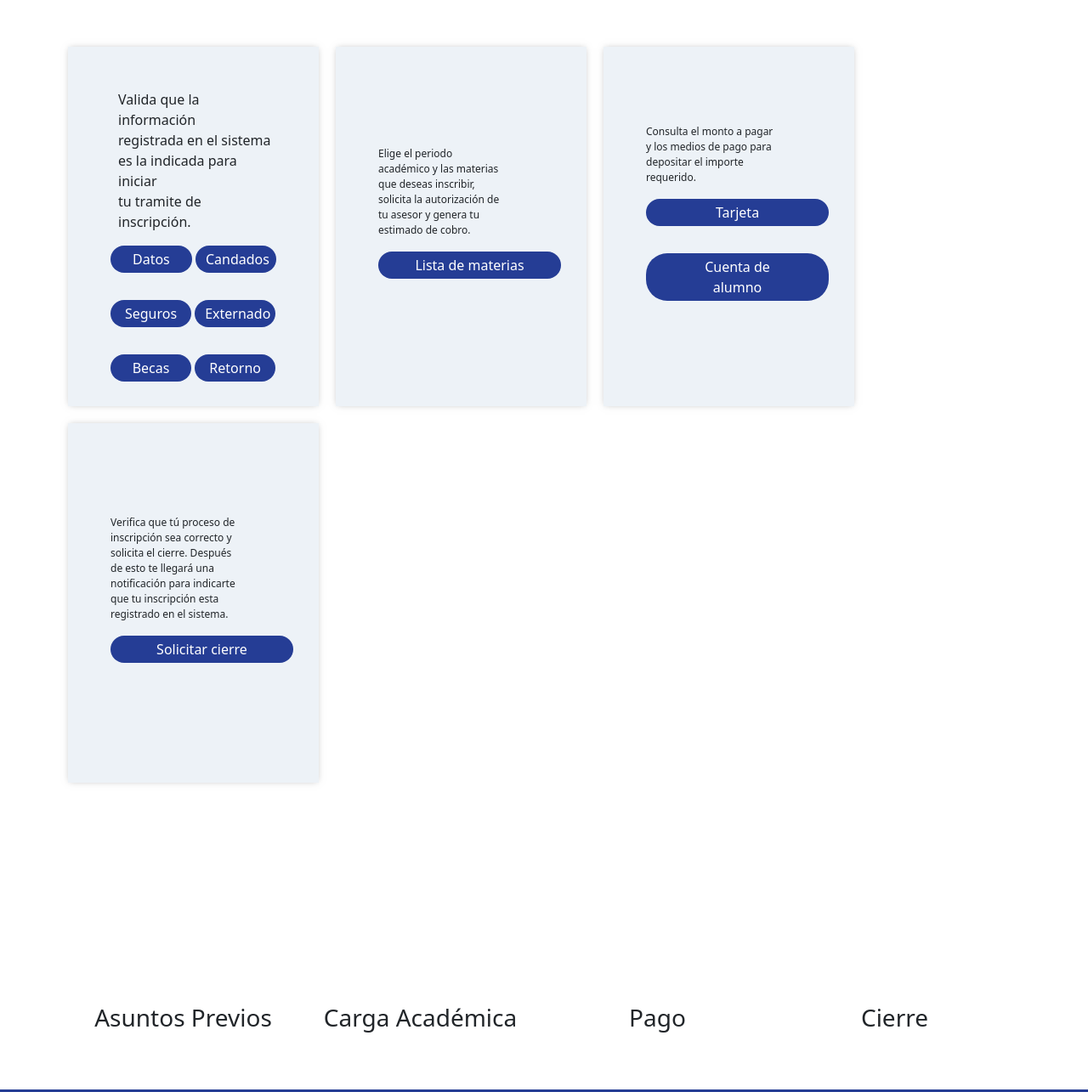
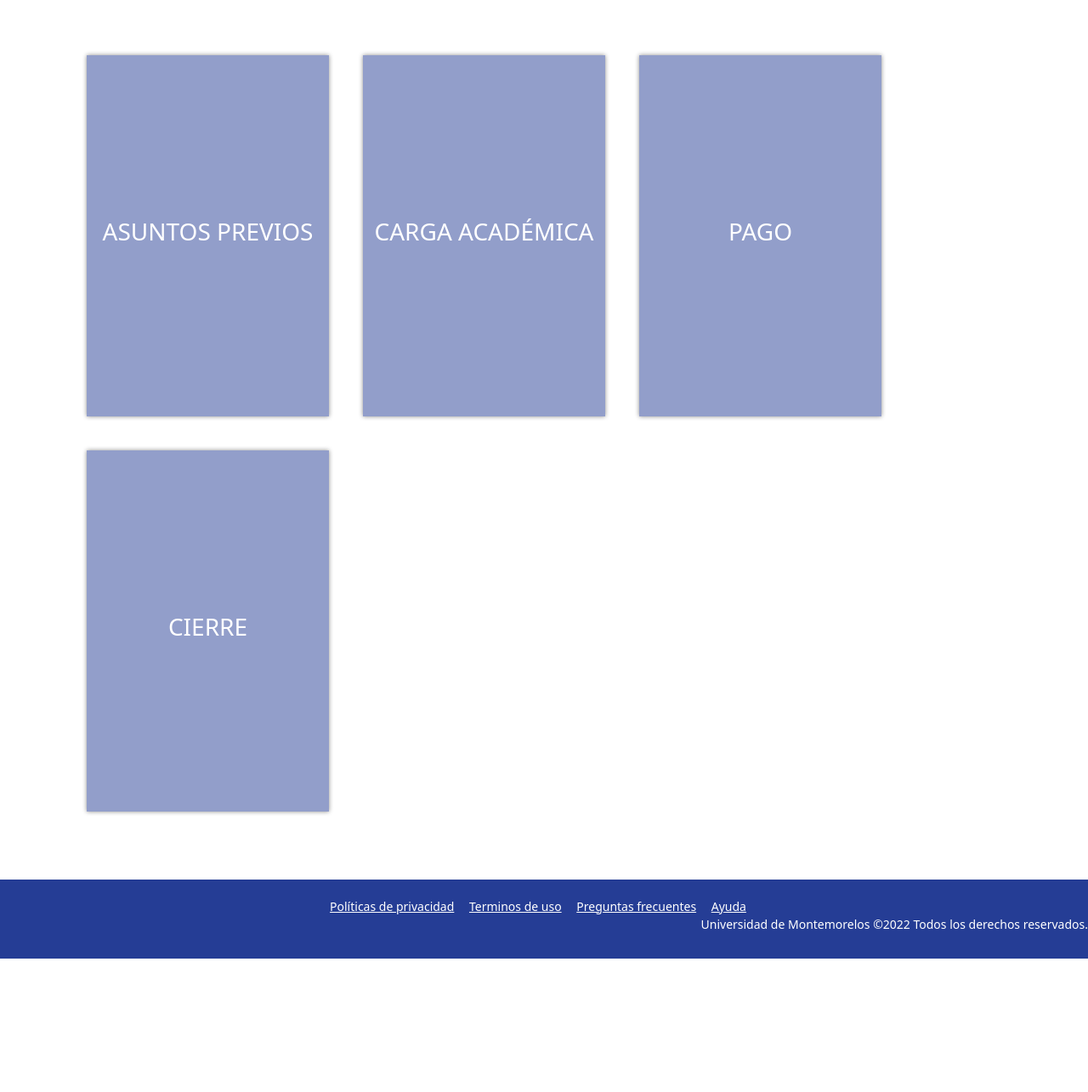
Before and after one commit to arkev/sistema-academico-um, a plain HTML site: page ProcesoDeInscripciónTarjetas.html in a window 1280 px wide. Shown: the part 282-1567 px from the top of the page at 85% size. After the commit the page ends 1410 px from the top, so only its background shows below. Drawn offline with nearby package versions, Linux system fonts and the light colour scheme.

Commit message:
Flip cards proceso de inscripcion
movimiento de tarjetas

```diff
--- a/ProcesoDeInscripciónTarjetas.html
+++ b/ProcesoDeInscripciónTarjetas.html
@@ -77,11 +77,8 @@
         </div>
     </aside>
 
-
-
  <section>
     <div class='container circle-line-container'>
-
         <div class='row lined-cir'>
           <div class="col-3">
             <div class="circle-yellow">1</div>
@@ -92,6 +89,13 @@
         </div>
         <div class="row lined-row"></div>
         <div class="row subhead-steps">
+
+            <div id="card">
+                <div id="flip-card">
+                  <div id="flip-card-front">
+                   <H3>ASUNTOS PREVIOS</H3>
+                </div>
+                  <div id="flip-card-back">
                     <div id="asuntosprevios" class="col-3">
                     <p>Valida que la información <br> registrada en el sistema <br> es la indicada para iniciar <br> tu tramite de inscripción.</p>
                     <button>Datos</button>
@@ -101,51 +105,53 @@
                     <button>Becas</button>
                     <button>Retorno</button>
                     </div>
+                    </div>
+                </div>
+         </div>
+
+            <div id="card">
+                <div id="flip-card">
+                  <div id="flip-card-front">
+                    <H3>CARGA ACADÉMICA</H3>
+                  </div>
+                  <div id="flip-card-back">
                     <div id="cargacademica" class="col-3">
-
                         <p>Elige el periodo <br> académico y las materias <br> que deseas inscribir, <br> solicita la autorización de <br> tu asesor y genera tu <br> estimado de cobro.</p>
                         <button>Lista de materias</button>
                          </div>
+                  </div>
+                </div>
+              </div>
+
+              <div id="card">
+                <div id="flip-card">
+                  <div id="flip-card-front">
+                    <H3>PAGO</H3>
+                </div>
+                  <div id="flip-card-back">
                     <div id="pago" class="col-3">
-
-                <p> Consulta el monto a pagar <br> y los medios de pago para <br> depositar el importe <br> requerido.</p>
+                        <p> Consulta el monto a <br> y los medios de pago<br>  para depositar el importe<br>  requerido.</p>
                         <button>Tarjeta</button>
                         <button>Cuenta de alumno</button>
                      </div>
+                  </div>
+                </div>
+              </div>
+
+             <div id="card">
+                 <div id="flip-card">
+                    <div id="flip-card-front"> <H3>CIERRE</H3>
+                    </div>
+                    <div id="flip-card-back">
                         <div id="cierre"class="col-3">
-
-                <p>Verifica que tú proceso de <br> inscripción sea correcto y <br> solicita el cierre. Después <br> de esto te llegará una <br> notificación para indicarte <br> que tu inscripción esta <br> registrado en el sistema. </p>
+                            <p>Verifica que tú proceso <br> de inscripción sea <br> correcto y solicita el cierre. Después de esto, <br> te llegará una notificación<br>  para indicarte  que tu <br>inscripción está <br> registrado en el sistema. </p>
                             <button>Solicitar cierre</button>
                          </div>
                         </div>
-
+                    </div>
+                </div>
        </div>
     </section>
-
-    <section>
-        <div class='container circle-line-container'>
-
-            <div class='row lined-cir'>
-            <div class="row subhead-steps">
-              <div id="asuntospreviosadelante" class="col-3">
-                <H3>Asuntos Previos</H3>
-
-                 </div>
-                 <div id="cargacademicaadelante" class="col-3">
-                    <H3>Carga Académica</H3>
-                 </div>
-                 <div id="pagoadelante" class="col-3">
-                    <H3>Pago</H3>
-                 </div>
-                 <div id="cierreadelante"class="col-3">
-                    <H3>Cierre</H3>
-                 </div>
-               </div>
-
-           </div>
-        </section>
-
-
     <footer>
         <div>
             <a href="#">Políticas de privacidad</a>
--- a/css/styles.css
+++ b/css/styles.css
@@ -520,23 +520,87 @@ body > aside > div.botonenlace > a > img{
     padding: 4px 12px;
     width: 95px;
 }
-#asuntosprevios > p{
+#asuntosprevios > p,#cargacademica > p,#pago > p,#cierre > p{
     margin-left: 9px;
     font-size: 16px;
+    margin-bottom: 45px;
 }
-body > aside{
-    position: absolute;
-    right: 35px;
-    top: 112px;
-    width: 100px;
-    text-align: center;
-}
+
 #pago > button:nth-child(2){
     padding: 4px 82px;
 }
 #asuntosprevios > button:nth-child(2){
 padding: 4px 26px;
 }
+#asuntospreviosadelante,#cargacademicaadelante,#pagoadelante,#cierreadelante{
+    background: #253d95;
+    color: white;
+    margin: 10px;
+    box-shadow: 0 0 8px -2px #80808091;
+    width: 295px;
+    height: 423px;
+    text-align: left;
+    align-content: center;
+    padding-inline-start: 90px;
+    padding: 50px;
+    opacity: 50%;
+    text-align: center;
+}
+body > aside{
+    position: absolute;
+    right: 45px;
+    top: 115px;
+    width: 100px;
+    text-align: center;
+}
+/*Flip Proceso de Inscripción*/
+* {
+  padding: 0;
+  margin: 0;
+}
+#card {
+  max-width: 100%;
+  perspective: 1000px;
+  margin: 20px;
+}
+#card, #flip-card {
+  position: relative;
+  width: 285px;
+  height: 425px;
+}
+#flip-card {
+  transition: transform .5s ease-in-out;
+  transform-origin: 50% 50%;
+  transform-style: preserve-3d;
+}
+#flip-card:Hover {
+  transform: rotateY(180deg);
+}
+#flip-card-front, #flip-card-back {
+  position: absolute;
+  top: 0;
+  left: 0;
+  display: flex;
+  justify-content: center;
+  align-items: center;
+  width: 100%;
+  height: 100%;
+}
+#flip-card-front, #flip-card-back {
+  backface-visibility: hidden;
+}
+#flip-card-back {
+  box-shadow: 0 0 5px rgb(230,230,230);
+  background-color: #EDF2F7;
+  transform: rotateY(180deg);
+}
+#flip-card-front {
+  box-shadow: 0 0 5px rgb(22,22,22);
+ background: #253d95;
+  opacity: 50%;
+  color: white;
+}
+
 /*Cuenta de alumno*/
 .saldodelalumno {
     background-color: white;
@@ -587,70 +651,6 @@ body > section.row.justify-content-center > div > div.col-12.col-sm-6.col-lg-4 >
 body > section:nth-child(3) > div > img{
     padding: 30px;
 }
-
-
-
-
-
-
-
-
-
-
-
-
-
-
-
-
-
-
-
-
-
-
-
-
-
-
-
-
-
-
-
-
-
-
-
-
-
-
-
-
-
-
-
-
-
-
-
-
-
-
-
-
-
-
-
-
-
-
-
-
-
-
-
-
 
 
 
```
Also changed, not shown: Cuenta alumno.html (+13 -5 lines). Lines whose indentation alone changed are shown as unchanged.
